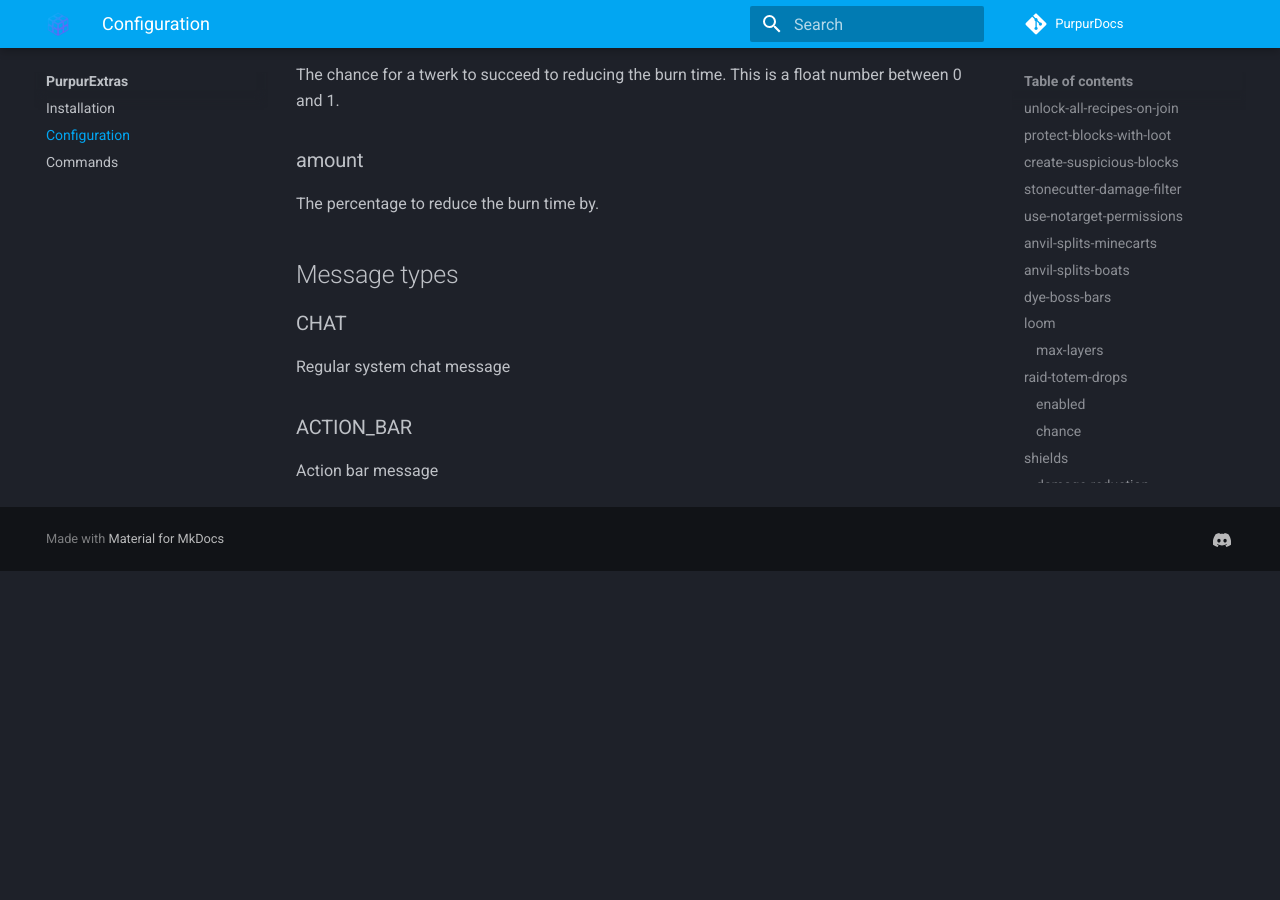
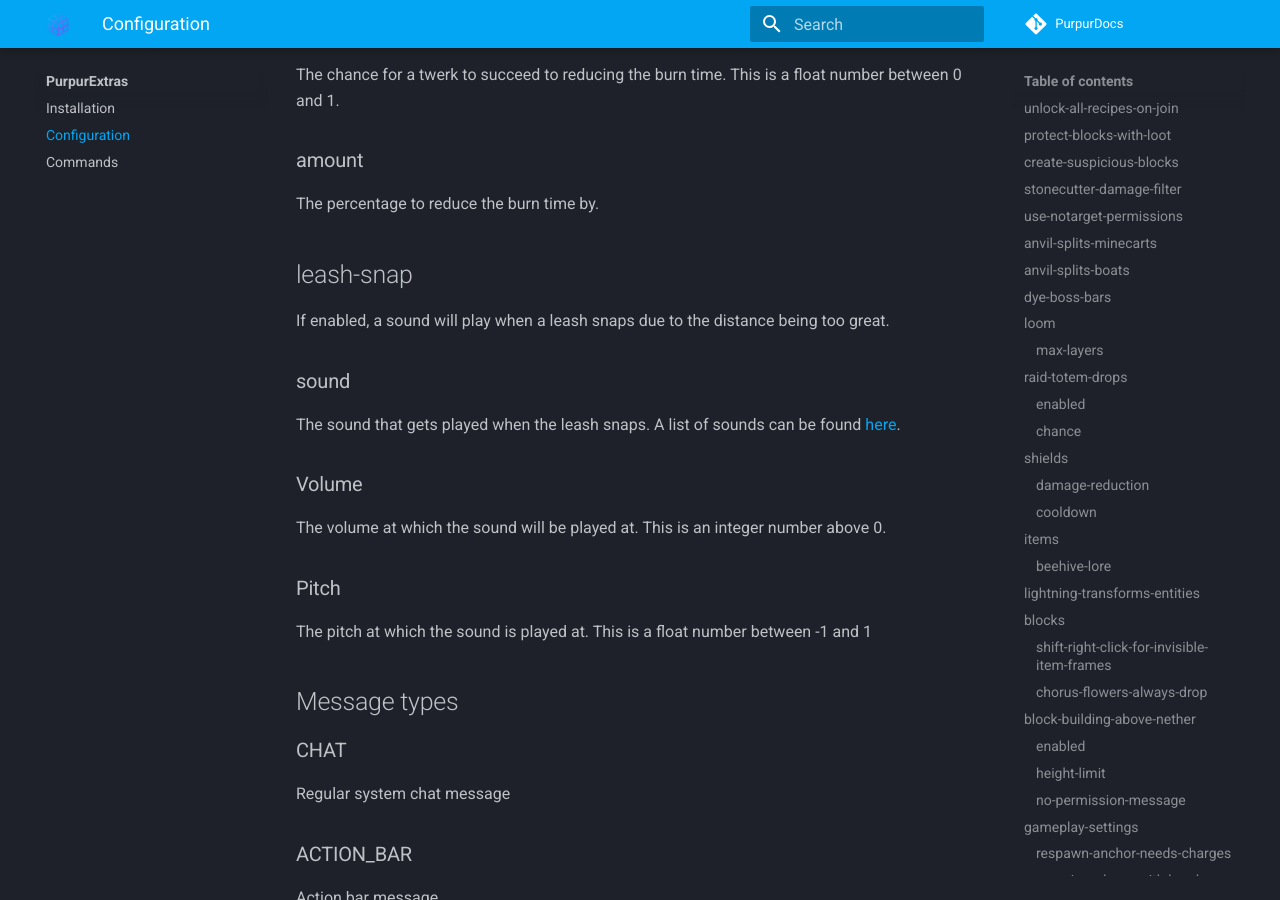
Before and after one commit to PurpurMC/PurpurDocs, an MkDocs documentation site: the page built from mkdocs/purpurextras/configuration.md, in a window 1280 px wide and 900 px high, scrolled down 6549 px. Built offline with MkDocs 1.6.1 and Material for MkDocs 9.7.7, drawn with Linux system fonts in a browser that asks for light colours; comment, search, counter and statistics services are not loaded; before the commit the page ends 7120 px from its top, so only the background shows below that.

Commit message:
Update configuration.md

```diff
--- a/mkdocs/purpurextras/configuration.md
+++ b/mkdocs/purpurextras/configuration.md
@@ -180,6 +180,22 @@ The chance for a twerk to succeed to reducing the burn time. This is a float num
 
 The percentage to reduce the burn time by.
 
+## leash-snap
+
+If enabled, a sound will play when a leash snaps due to the distance being too great.
+
+### sound
+
+The sound that gets played when the leash snaps. A list of sounds can be found [here](https://minecraft.wiki/w/Sounds.json).
+
+### Volume
+
+The volume at which the sound will be played at. This is an integer number above 0.
+
+### Pitch
+
+The pitch at which the sound is played at. This is a float number between -1 and 1
+
 ## Message types
 
 ### CHAT
```
